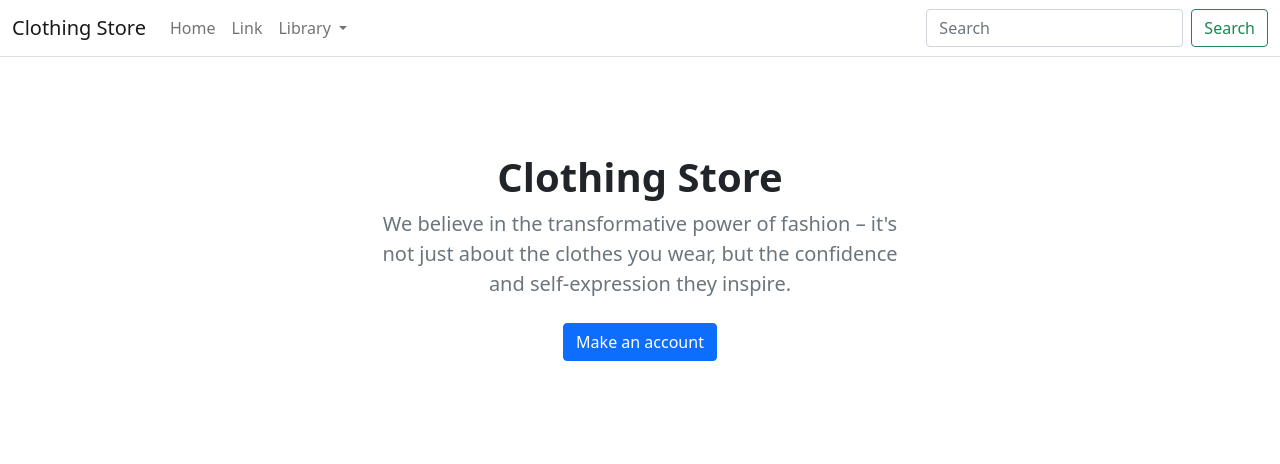
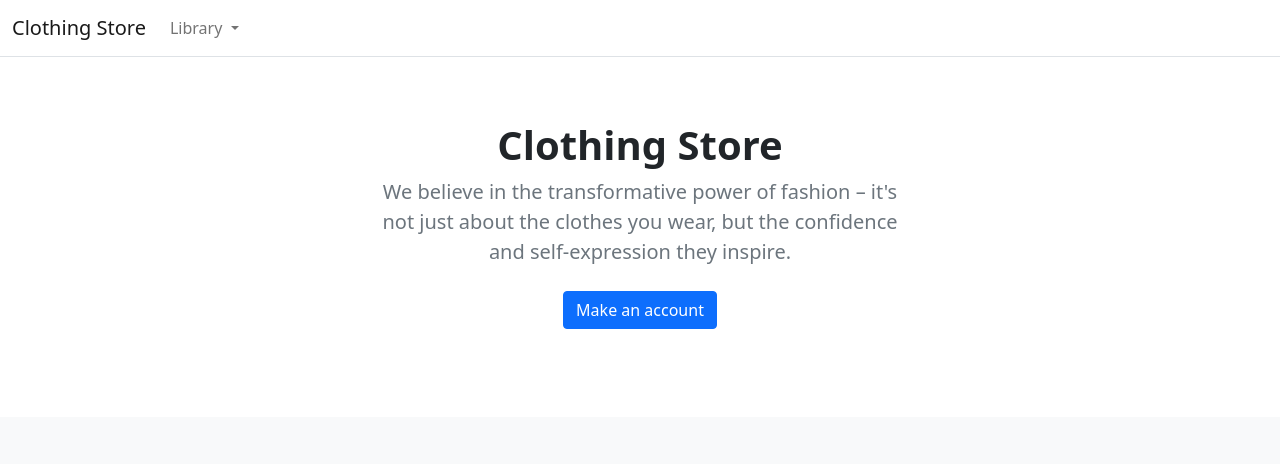
Before and after one commit to AntonOstap76/Python-Group-Project, a Django app: page / in a window 1280 px wide. Shown: the top 464 px of the page. Run offline with Django 3.2, Linux system fonts and the light colour scheme; data comes from the database, SQL or seed files in the repository; both versions use the stored data as it was after the commit.

Commit message:
Refactoring

```diff
--- a/core/settings.py
+++ b/core/settings.py
@@ -1,7 +1,7 @@
 import os
 from pathlib import Path
 
-from django.urls import reverse
+
 
 # Build paths inside the project like this: BASE_DIR / 'subdir'.
 BASE_DIR = Path(__file__).resolve().parent.parent
@@ -54,7 +54,7 @@ TEMPLATES = [
                 'django.template.context_processors.request',
                 'django.contrib.auth.context_processors.auth',
                 'django.contrib.messages.context_processors.messages',
-                'store.views.categories',
+                'store.context_processors.categories',
             ],
         },
     },
--- /dev/null
+++ b/store/context_processors.py
@@ -0,0 +1,6 @@
+from .models import Category
+
+def categories(request):
+    return {
+        'categories': Category.objects.all()
+    }
--- a/store/models.py
+++ b/store/models.py
@@ -28,7 +28,7 @@ class Product(models.Model):
     title = models.CharField(max_length=255)
     author = models.CharField(max_length=255, default='admin')
     description = models.TextField(blank=True)
-    image = models.ImageField(upload_to='images/')
+    image = models.ImageField(upload_to='images/',default='images/default.png')
     slug = models.SlugField(max_length=255)
     price = models.DecimalField(max_digits=4, decimal_places=2)
     in_stock = models.BooleanField(default=True)
--- a/store/urls.py
+++ b/store/urls.py
@@ -5,7 +5,7 @@ from . import views
 app_name = 'store'
 
 urlpatterns = [
-    path('', views.all_products, name='all_products'),
-    path('item/<slug:slug>/', views.product_detail, name='product_detail'),
-    path('search/<slug:category_slug>/', views.category_list, name='category_list'),
+    path('', views.product_all, name='product_all'),
+    path('<slug:slug>', views.product_detail, name='product_detail'),
+    path('shop/<slug:category_slug>/', views.category_list, name='category_list'),
 ]
--- a/store/views.py
+++ b/store/views.py
@@ -3,13 +3,10 @@ from django.shortcuts import get_object_or_404, render
 from .models import Category, Product
 
 
-def categories(request):
-    return {
-        'categories': Category.objects.all()
-    }
 
 
-def all_products(request):
+
+def product_all(request):
     products = Product.products.all()
     return render(request, 'store/home.html', {'products': products})
 
@@ -22,4 +19,4 @@ def category_list(request, category_slug=None):
 
 def product_detail(request, slug):
     product = get_object_or_404(Product, slug=slug, in_stock=True)
-    return render(request, 'store/products/detail.html', {'product': product})
+    return render(request, 'store/products/single.html', {'product': product})
--- a/templates/store/base.html
+++ b/templates/store/base.html
@@ -4,9 +4,10 @@
 
 <head>
     <meta charset="utf-8" />
-    <title>{% block title %}My shop{% endblock %}</title>
+    <title>{% block title %}ClothStore{% endblock %}</title>
     <meta name="viewport" content="width=device-width, initial-scale=1">
     <link href="https://cdn.jsdelivr.net/npm/bootstrap@5.0.0-beta1/dist/css/bootstrap.min.css" rel="stylesheet" integrity="sha384-giJF6kkoqNQ00vy+HMDP7azOuL0xtbfIcaT9wjKHr8RbDVddVHyTfAAsrekwKmP1" crossorigin="anonymous">
+    <script src="https://code.jquery.com/jquery-3.7.1.min.js" integrity="sha256-/JqT3SQfawRcv/BIHPThkBvs0OEvtFFmqPF/lYI/Cxo=" crossorigin="anonymous"></script>
     <script src="https://cdn.jsdelivr.net/npm/bootstrap@5.0.0-beta1/dist/js/bootstrap.bundle.min.js" integrity="sha384-ygbV9kiqUc6oa4msXn9868pTtWMgiQaeYH7/t7LECLbyPA2x65Kgf80OJFdroafW" crossorigin="anonymous"></script>
 </head>
 
@@ -14,26 +15,21 @@
     <header>
         <nav class="navbar navbar-expand-md navbar-light bg-white border-bottom">
             <div class="container-fluid">
-                <a class="navbar-brand" href="#">Clothing Store</a>
+                <a class="navbar-brand" href="/">Clothing Store</a>
                 <button class="navbar-toggler" type="button" data-bs-toggle="collapse" data-bs-target="#navbarCollapse"
                     aria-controls="navbarCollapse" aria-expanded="false" aria-label="Toggle navigation">
                     <span class="navbar-toggler-icon"></span>
                 </button>
                 <div class="collapse navbar-collapse" id="navbarCollapse">
                     <ul class="navbar-nav me-auto mb-2 mb-md-0">
-                        <li class="nav-item active">
-                            <a class="nav-link" aria-current="page" href="/">Home</a>
-                        </li>
-                        <li class="nav-item">
-                            <a class="nav-link" href="#">Link</a>
-                        </li>
+
                         <li class="nav-item dropdown">
                             <a class="nav-link dropdown-toggle" href="#" id="navbarDropdown" role="button"
                                 data-bs-toggle="dropdown" aria-expanded="false">
                                 Library
                             </a>
                             <ul class="dropdown-menu" aria-labelledby="navbarDropdown">
-                                <li><a class="dropdown-item" href="{% url "store:all_products" %}">All</a></li>
+                                <li><a class="dropdown-item" href="{% url "store:product_all" %}">All</a></li>
                                 {% for c in categories %}
                                 <li {% if category.slug == c.slug %}class="selected" {% endif %}>
                                     <a class="dropdown-item" href="{{ c.get_absolute_url }}">{{ c.name|title }}</a>
@@ -42,10 +38,7 @@
                             </ul>
                         </li>
                     </ul>
-                    <form class="d-flex">
-                        <input class="form-control me-2" type="search" placeholder="Search" aria-label="Search">
-                        <button class="btn btn-outline-success" type="submit">Search</button>
-                    </form>
+
                 </div>
             </div>
         </nav>
--- a/templates/store/home.html
+++ b/templates/store/home.html
@@ -1,13 +1,13 @@
 {% extends "./base.html" %}
 {% load static %}
-{% block title %}Home{% endblock %}
+{% block title %}ClothStore{% endblock %}
 {% block content %}
 
 
 <main>
 
   <section class="py-5 text-center container">
-    <div class="row py-lg-5">
+    <div class="row py-lg-3">
       <div class="col-lg-6 col-md-8 mx-auto">
         <h1 class="h1 fw-bold">Clothing Store</h1>
         <p class="lead text-muted">We believe in the transformative power of fashion – it's not just about the clothes you wear, but the confidence and self-expression they inspire.</p>
```
Also changed, not shown: store/tests/test_models.py (+1 -1 lines), store/tests/test_views.py (+6 -6 lines), templates/store/products/detail.html (deleted, +0 -52 lines), templates/store/products/single.html (added, +52 -0 lines), db.sqlite3.
